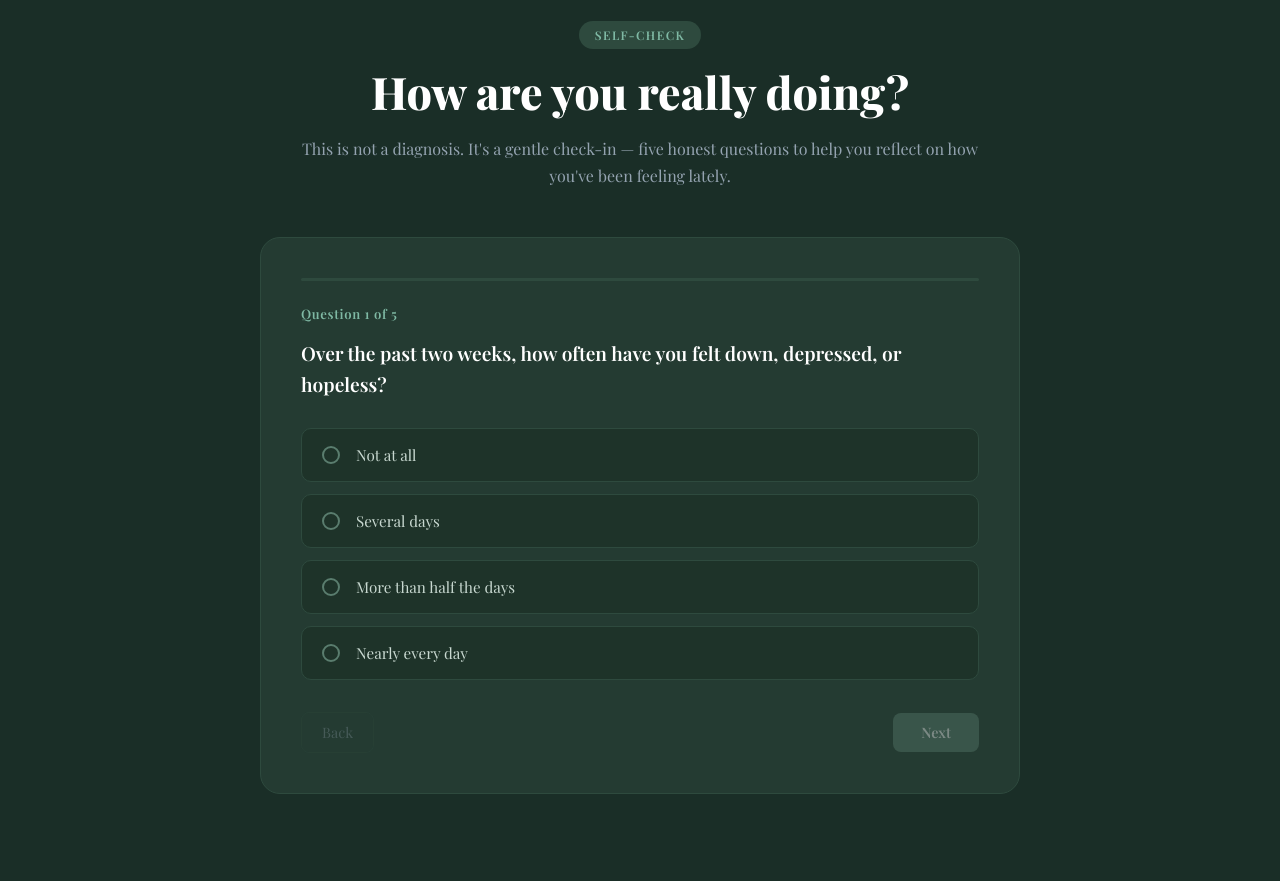
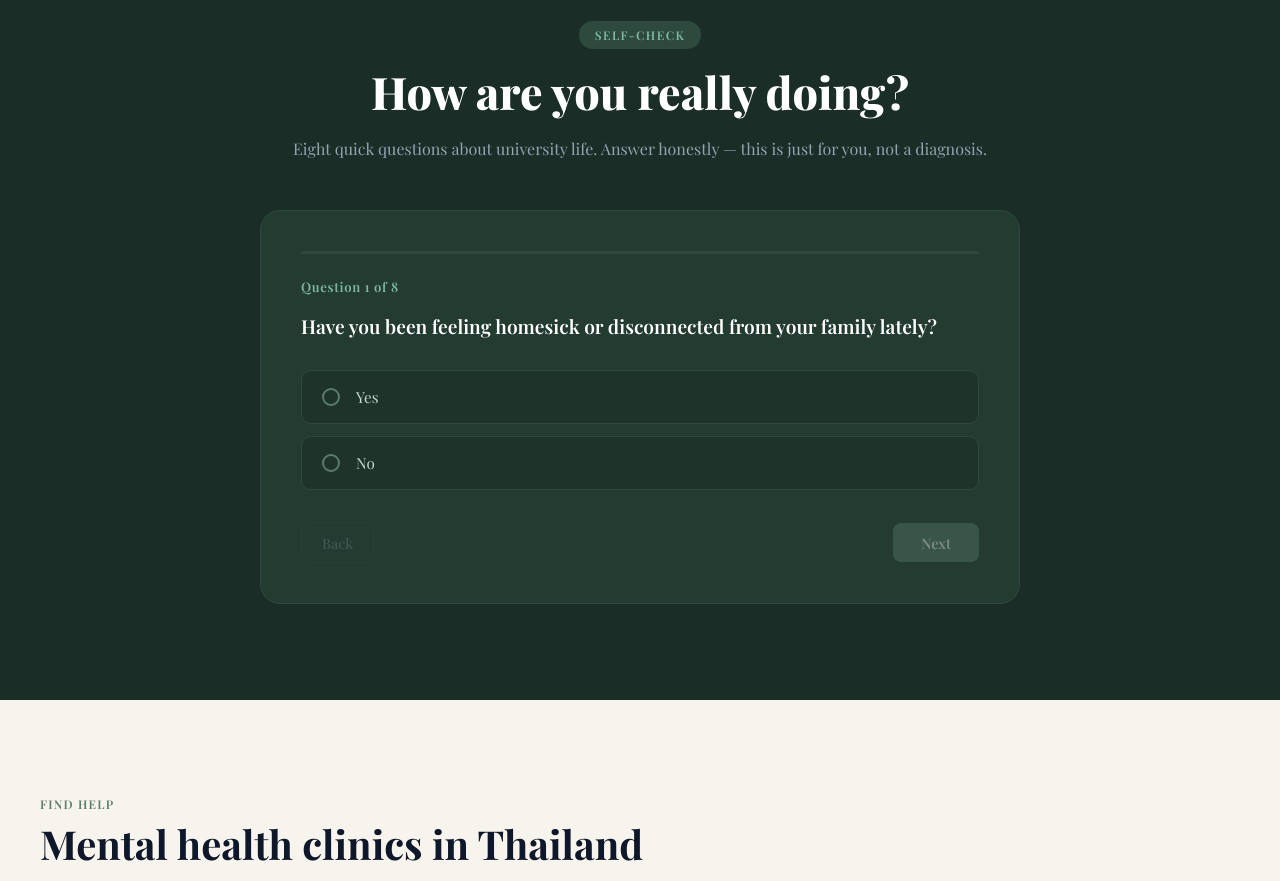
Before and after one commit to MayPhooPyaeSan/MentalHealthCampaign, a React (Vite) app: page / in a window 1280 px wide. Shown: the part 1960-2841 px from the top of the page. Built offline with nearby package versions, Linux system fonts and the light colour scheme; a web font is replaced by a local one.

Commit message:
chnage suvery and add google analytics

```diff
--- a/index.html
+++ b/index.html
@@ -7,6 +7,13 @@
 <link rel="preconnect" href="https://fonts.gstatic.com" crossorigin />
 <link href="https://fonts.googleapis.com/css2?family=Playfair+Display:ital,wght@0,400;0,600;0,700;0,800;1,400;1,600;1,700&display=swap" rel="stylesheet" />
     <meta name="viewport" content="width=device-width, initial-scale=1.0" />
+    <script async src="https://www.googletagmanager.com/gtag/js?id=G-XXXXXXXXXX"></script>
+<script>
+  window.dataLayer = window.dataLayer || [];
+  function gtag(){dataLayer.push(arguments);}
+  gtag('js', new Date());
+  gtag('config', 'G-XXXXXXXXXX');
+</script>
     <title>mental-health-campaign</title>
   </head>
   <body>
--- a/src/components/SelfCheck.tsx
+++ b/src/components/SelfCheck.tsx
@@ -3,43 +3,18 @@ import { useState } from "react";
 interface Question {
   id: number;
   question: string;
-  options: string[];
 }
 
 const questions: Question[] = [
-  {
-    id: 1,
-    question: "Over the past two weeks, how often have you felt down, depressed, or hopeless?",
-    options: ["Not at all", "Several days", "More than half the days", "Nearly every day"],
-  },
-  {
-    id: 2,
-    question: "How often have you had little interest or pleasure in doing things?",
-    options: ["Not at all", "Several days", "More than half the days", "Nearly every day"],
-  },
-  {
-    id: 3,
-    question: "How often have you felt nervous, anxious, or on edge?",
-    options: ["Not at all", "Several days", "More than half the days", "Nearly every day"],
-  },
-  {
-    id: 4,
-    question: "How often have you had trouble sleeping, or sleeping too much?",
-    options: ["Not at all", "Several days", "More than half the days", "Nearly every day"],
-  },
-  {
-    id: 5,
-    question: "How often have you felt tired or had little energy?",
-    options: ["Not at all", "Several days", "More than half the days", "Nearly every day"],
-  },
+  { id: 1, question: "Have you been feeling homesick or disconnected from your family lately?" },
+  { id: 2, question: "Are you struggling to keep up with your university workload or assignments?" },
+  { id: 3, question: "Have you been avoiding classes, group work, or campus activities recently?" },
+  { id: 4, question: "Do you often feel lonely or isolated even when surrounded by people at university?" },
+  { id: 5, question: "Have you been sleeping poorly or feeling exhausted most days this semester?" },
+  { id: 6, question: "Are you feeling pressure from family expectations about your academic performance?" },
+  { id: 7, question: "Have you lost interest in things you used to enjoy before starting university?" },
+  { id: 8, question: "Do you ever feel like your mental health is affecting your studies or daily life?" },
 ];
-
-const scores: Record<string, number> = {
-  "Not at all": 0,
-  "Several days": 1,
-  "More than half the days": 2,
-  "Nearly every day": 3,
-};
 
 export default function SelfCheck() {
   const [answers, setAnswers] = useState<Record<number, string>>({});
@@ -50,29 +25,49 @@ export default function SelfCheck() {
     setAnswers((prev) => ({ ...prev, [questionId]: option }));
   };
 
-  const totalScore = Object.values(answers).reduce(
-    (sum, val) => sum + (scores[val] ?? 0),
-    0
-  );
+  const yesCount = Object.values(answers).filter((v) => v === "Yes").length;
 
   const getResult = () => {
-    if (totalScore <= 3) return { label: "Minimal", color: "#5A7D6E", message: "You seem to be doing well. Keep taking care of yourself and check in regularly." };
-    if (totalScore <= 7) return { label: "Mild", color: "#b08d57", message: "You may be experiencing some stress. Consider talking to someone you trust or a counsellor." };
-    if (totalScore <= 11) return { label: "Moderate", color: "#c0694a", message: "Your results suggest moderate difficulty. We strongly encourage you to speak with a professional." };
-    return { label: "Severe", color: "#a83232", message: "Please reach out to a mental health professional or clinic as soon as possible. You don't have to face this alone." };
+    if (yesCount <= 1)
+      return {
+        label: "You're doing well",
+        color: "#5A7D6E",
+        message:
+          "You seem to be coping well with university life. Keep taking care of yourself and don't hesitate to reach out if things change.",
+      };
+    if (yesCount <= 3)
+      return {
+        label: "Some signs of stress",
+        color: "#b08d57",
+        message:
+          "You're dealing with a few challenges that are very common in university life. Consider talking to a friend, a lecturer, or one of our volunteers.",
+      };
+    if (yesCount <= 5)
+      return {
+        label: "You may need support",
+        color: "#c0694a",
+        message:
+          "Several areas of your wellbeing seem affected. We strongly encourage you to speak with a counsellor — at RSU it's free for students.",
+      };
+    return {
+      label: "Please reach out",
+      color: "#a83232",
+      message:
+        "You're carrying a lot right now. Please reach out to a mental health professional or one of our volunteers. You don't have to face this alone.",
+    };
   };
 
   const result = getResult();
   const allAnswered = Object.keys(answers).length === questions.length;
 
   return (
-    <section className="sc-section" id="self-check">
+    <section className="sc-section" id="check">
       <div className="sc-header">
         <span className="sc-badge">SELF-CHECK</span>
         <h2 className="sc-heading">How are you really doing?</h2>
         <p className="sc-subtext">
-          This is not a diagnosis. It's a gentle check-in — five honest questions to
-          help you reflect on how you've been feeling lately.
+          Eight quick questions about university life. Answer honestly —
+          this is just for you, not a diagnosis.
         </p>
       </div>
 
@@ -83,7 +78,9 @@ export default function SelfCheck() {
             <div className="sc-progress-bar">
               <div
                 className="sc-progress-fill"
-                style={{ width: `${((Object.keys(answers).length) / questions.length) * 100}%` }}
+                style={{
+                  width: `${(Object.keys(answers).length / questions.length) * 100}%`,
+                }}
               />
             </div>
 
@@ -94,12 +91,16 @@ export default function SelfCheck() {
             {/* Question */}
             <p className="sc-question">{questions[current].question}</p>
 
-            {/* Options */}
+            {/* Yes / No options */}
             <div className="sc-options">
-              {questions[current].options.map((option) => (
+              {["Yes", "No"].map((option) => (
                 <button
                   key={option}
-                  className={`sc-option ${answers[questions[current].id] === option ? "sc-option-selected" : ""}`}
+                  className={`sc-option ${
+                    answers[questions[current].id] === option
+                      ? "sc-option-selected"
+                      : ""
+                  }`}
                   onClick={() => handleAnswer(questions[current].id, option)}
                 >
                   <span className="sc-radio" />
@@ -141,10 +142,7 @@ export default function SelfCheck() {
           /* Result */
           <div className="sc-result">
             <p className="sc-result-label">Your result</p>
-            <h3
-              className="sc-result-score"
-              style={{ color: result.color }}
-            >
+            <h3 className="sc-result-score" style={{ color: result.color }}>
               {result.label}
             </h3>
             <p className="sc-result-message">{result.message}</p>
--- a/src/index.css
+++ b/src/index.css
@@ -1589,8 +1589,6 @@ body {
   }
 }
 
-
-/* ─── VOLUNTEERS ─────────────────────────── */
 
 /* ─── VOLUNTEERS ─────────────────────────── */
 
@@ -1784,6 +1782,7 @@ body {
     padding: 2rem 1.25rem;
   }
 }
+
 /* ─── CRISIS / EMERGENCY ─────────────────── */
 
 .cr-section {
```
